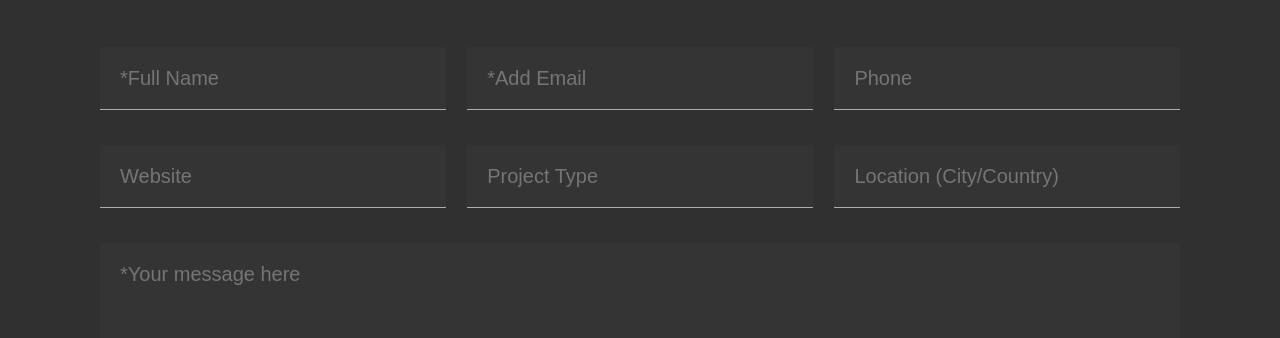
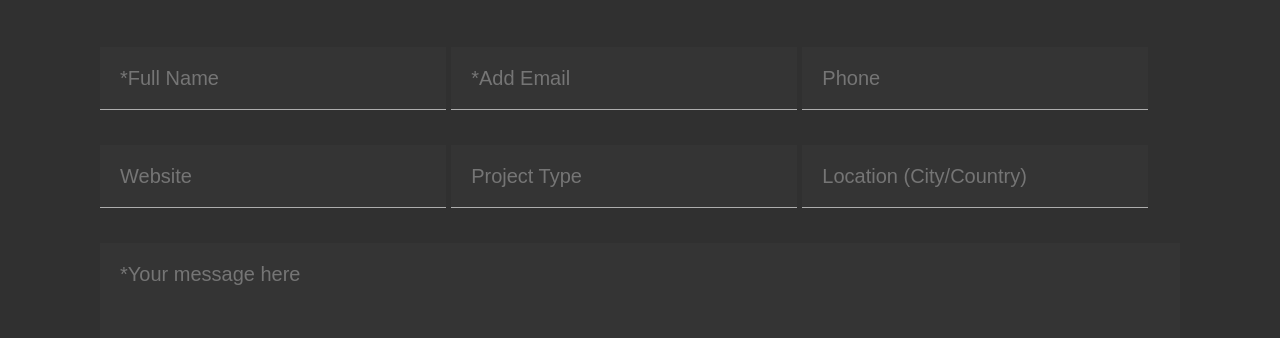
Before and after one commit to mreboland/project7, a plain HTML site: page contact.html in a window 1280 px wide. Shown: the part 462-800 px from the top of the page. Drawn offline with nearby package versions, Linux system fonts and the light colour scheme; a web font is replaced by a local one.

Commit message:
chrome specific css

```diff
--- a/styles/sass/_media.scss
+++ b/styles/sass/_media.scss
@@ -1344,3 +1344,13 @@ input[type=checkbox]:checked ~ #overlay-button {
     }
 
 }
+
+
+@media screen and (-webkit-min-device-pixel-ratio:0) {
+ .formAbout,
+ .formMisc {
+     display: block;
+ }
+
+
+}
```
Also changed, not shown: styles/styles.css.
